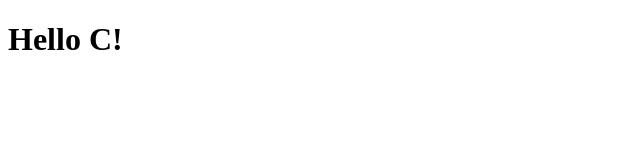
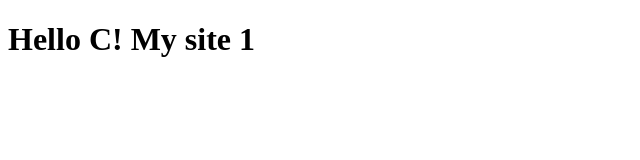
Before and after one commit to olegbykowski/ob, a plain HTML site: page site/index.html in a window 1280 px wide. Shown: the whole page, without its empty margins (0-640 px from the left). Drawn offline with Linux system fonts and the light colour scheme.

Commit message:
Small addition

```diff
--- a/site/index.html
+++ b/site/index.html
@@ -4,6 +4,6 @@
 	<title>Hello C!</title>
 </head>
 <body>
-<h1>Hello C!</h1>
+<h1>Hello C! My site 1</h1>
 </body>
 </html>
```
